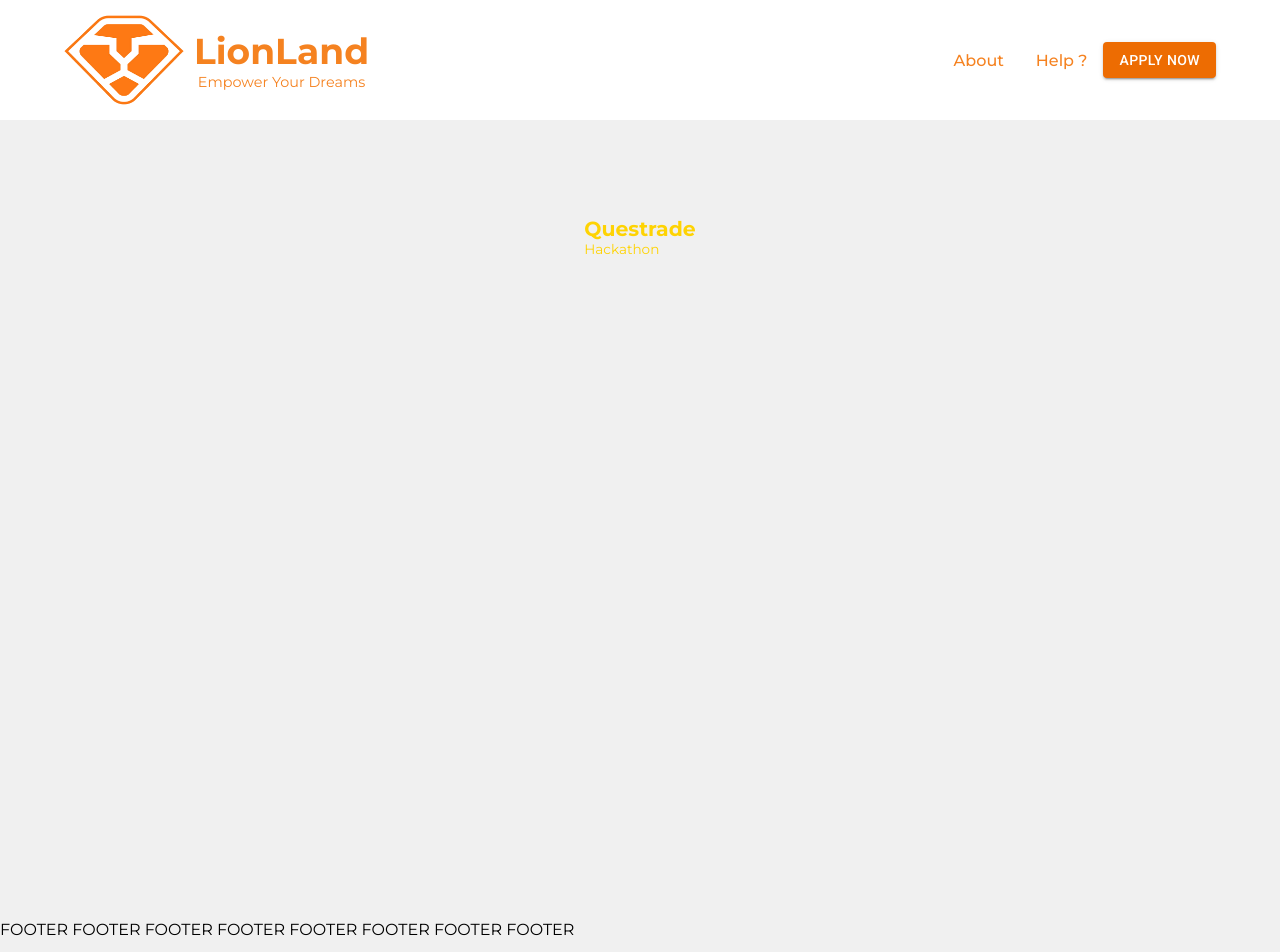
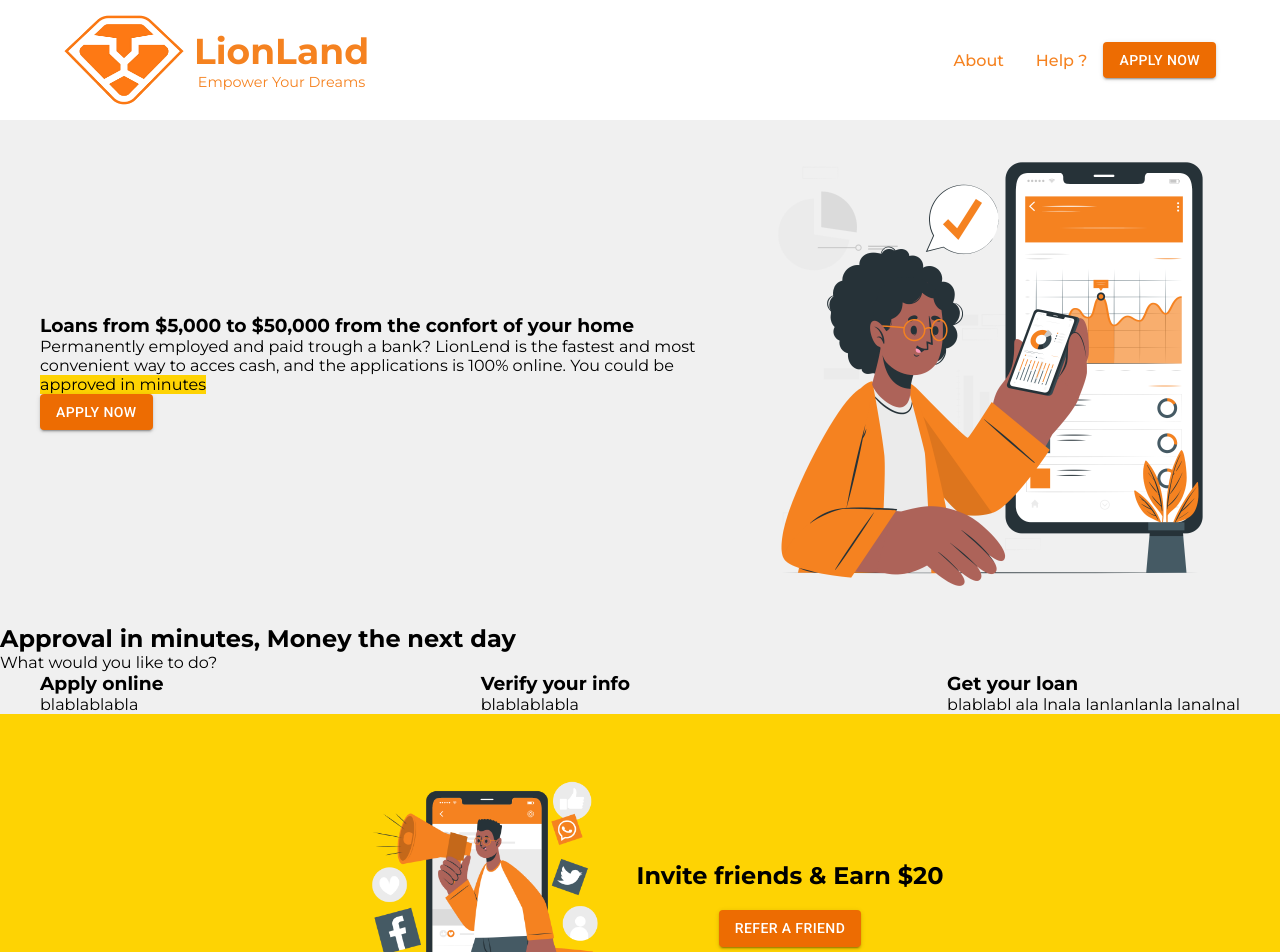
Before and after one commit to paulpessoa/hackathon-questrade, a Next.js app: page / in a window 1280 px wide. Shown: the top 952 px of the page. Built offline with nearby package versions, Linux system fonts and the light colour scheme.

Commit message:
home and auth page

```diff
--- a/src/app/page.scss
+++ b/src/app/page.scss
@@ -1,22 +1,28 @@
 @import '../sass/variables.scss';
 
-.main {
-  display: flex;
-  flex-direction: column;
-  justify-content: space-between;
-  align-items: center;
-  padding: 6rem;
-  min-height: 100vh;
+.text-highlight {
+    background-color: $c-golden;
+    color: black;
 }
 
-.description {
-  display: inherit;
-  color: $c-golden;
-  justify-content: inherit;
-  align-items: inherit;
-  font-size: 0.85rem;
-  max-width: var(--max-width);
-  width: 100%;
-  z-index: 2;
-  font-family: var(--font-mono);
+.refer-banner {
+        background-color: $c-golden;
+        display: flex;
+        flex-wrap: wrap;
+        align-items: center;
+        justify-content: center;
+        padding: 40px;
+        .refer-text {
+            text-align: center;
+            h1 {
+                margin-bottom: 20px;
+            }
+        }
 }
+
+@media (max-width: 630px) {
+    .refer-banner {
+        flex-direction: column;
+        text-align: center;
+    }
+}
--- a/src/app/page.tsx
+++ b/src/app/page.tsx
@@ -1,14 +1,69 @@
+"use client"
+
 import './page.scss'
 
-export default function Home() {
+import React from 'react';
+import Image from 'next/image';
+import Button from '@mui/material/Button';
+import ReferModal from './components/ReferModal/ReferModal';
+
+function Home() {
   return (
-    <main className='main'>
-      <div >
-        <div className='description'>
-          <h2>Questrade</h2>
-          <p>Hackathon</p>
+    <div className="Home">
+
+      <section className="bannerHome">
+        <section className="bannerHomeGlass">
+          <div className="container">
+            <div className="divl">
+              <h1> Loans from $5,000 to $50,000 from the confort of your home</h1>
+              <p>Permanently employed and paid trough a bank? LionLend is the fastest and most convenient way to acces cash, and the applications is 100% online. You could be <span className="text-highlight">approved in minutes</span></p>
+              <Button className="button-primary" color="warning" variant="contained" href="/auth" size="medium" >Apply now</Button>
+            </div>
+            <div className="divr">
+              <Image width={500} height={500} src="/images/woman-chart.png" alt="Banner 1" />
+            </div>
+          </div>
+        </section>
+      </section>
+
+      <section className="sectionWay">
+        <h2>Approval in minutes, Money the next day</h2>
+        <p>What would you like to do?</p>
+        <div className="cardsContainer container">
+          <div className="cardWay">
+            {/* <Image width={200} height={200} src="/images/icons/recruitment.png" alt="Search" /> */}
+            <h3>Apply online</h3>
+            <p>blablablabla</p>
+          </div>
+
+          <div className="cardWay">
+            {/* <Image width={200} height={200} src="/images/icons/search.png" alt="Profile" /> */}
+            <h3>Verify your info</h3>
+            <p>blablablabla</p>
+          </div>
+
+          <div className="cardWay">
+            {/* <Image width={200} height={200} src="/images/icons/schedule.png" alt="Schedule" /> */}
+            <h3>Get your loan</h3>
+            <p>blablabl ala lnala lanlanlanla lanalnal</p>
+          </div>
         </div>
-      </div>
-    </main>
-  )
+
+      </section>
+
+
+
+      <section className="refer-banner">
+
+        <Image width={300} height={300} src="/images/refer-friend.png" alt="Banner 1" />
+        <div className="refer-text">
+          <h1> Invite friends & Earn $20 </h1>
+          <ReferModal />
+        </div>
+      </section>
+
+    </div>
+  );
 }
+
+export default Home;
```
Also changed, not shown: src/app/auth/page.tsx (added, +30 -0 lines), src/app/auth/style.scss (added, +59 -0 lines).
